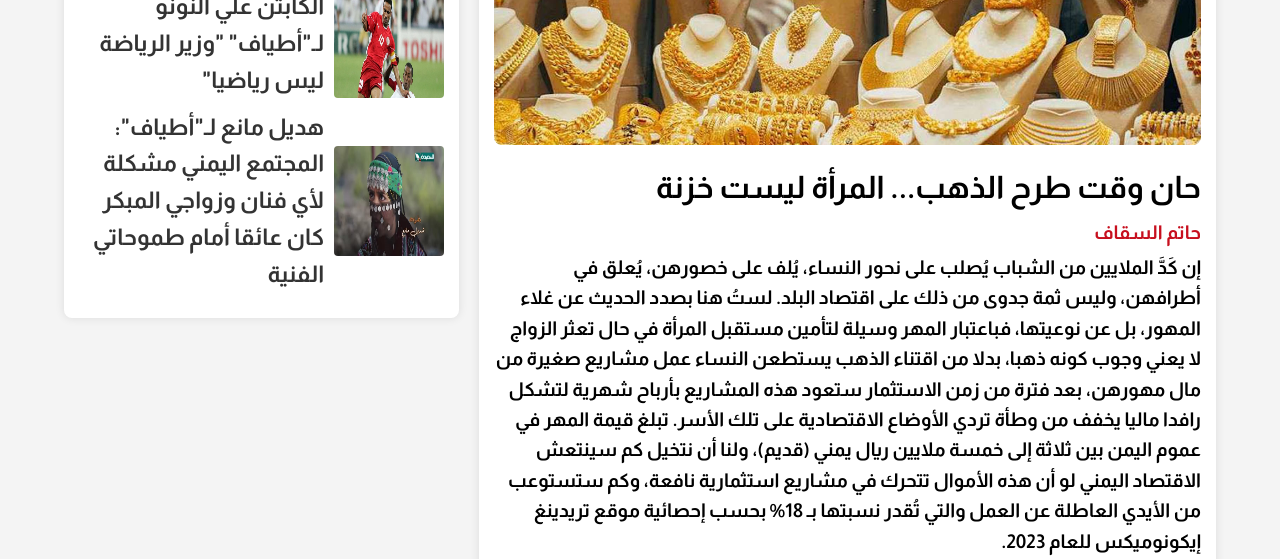
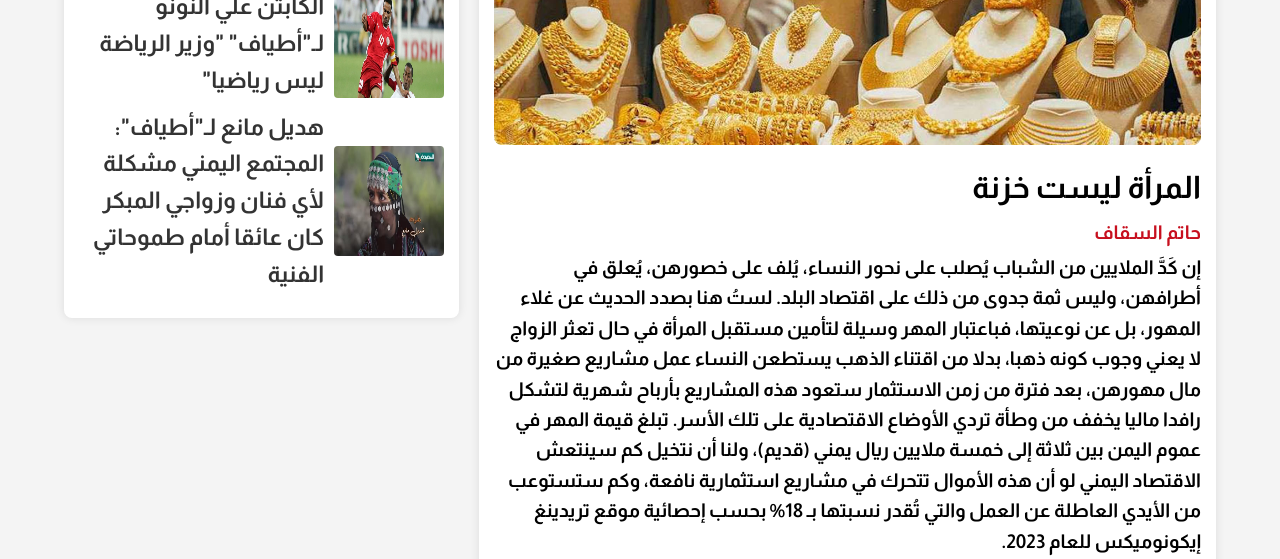
Before and after one commit to atteaf/atteaf, a plain HTML site: page article/articles.html in a window 1280 px wide. Shown: the part 541-1100 px from the top of the page. Drawn offline with Linux system fonts and the light colour scheme; files whose address does not match are found by name; a web font is replaced by a local one.

Commit message:
Update articles.html

```diff
--- a/article/articles.html
+++ b/article/articles.html
@@ -120,7 +120,7 @@
           <h3>
             <a href="article1.html">
 
-                حان وقت طرح الذهب... المرأة ليست خزنة            </a>
+                المرأة ليست خزنة            </a>
           </h3>
           <p class="profile-author"> <span>حاتم السقاف</span></p>
           <p>
```
